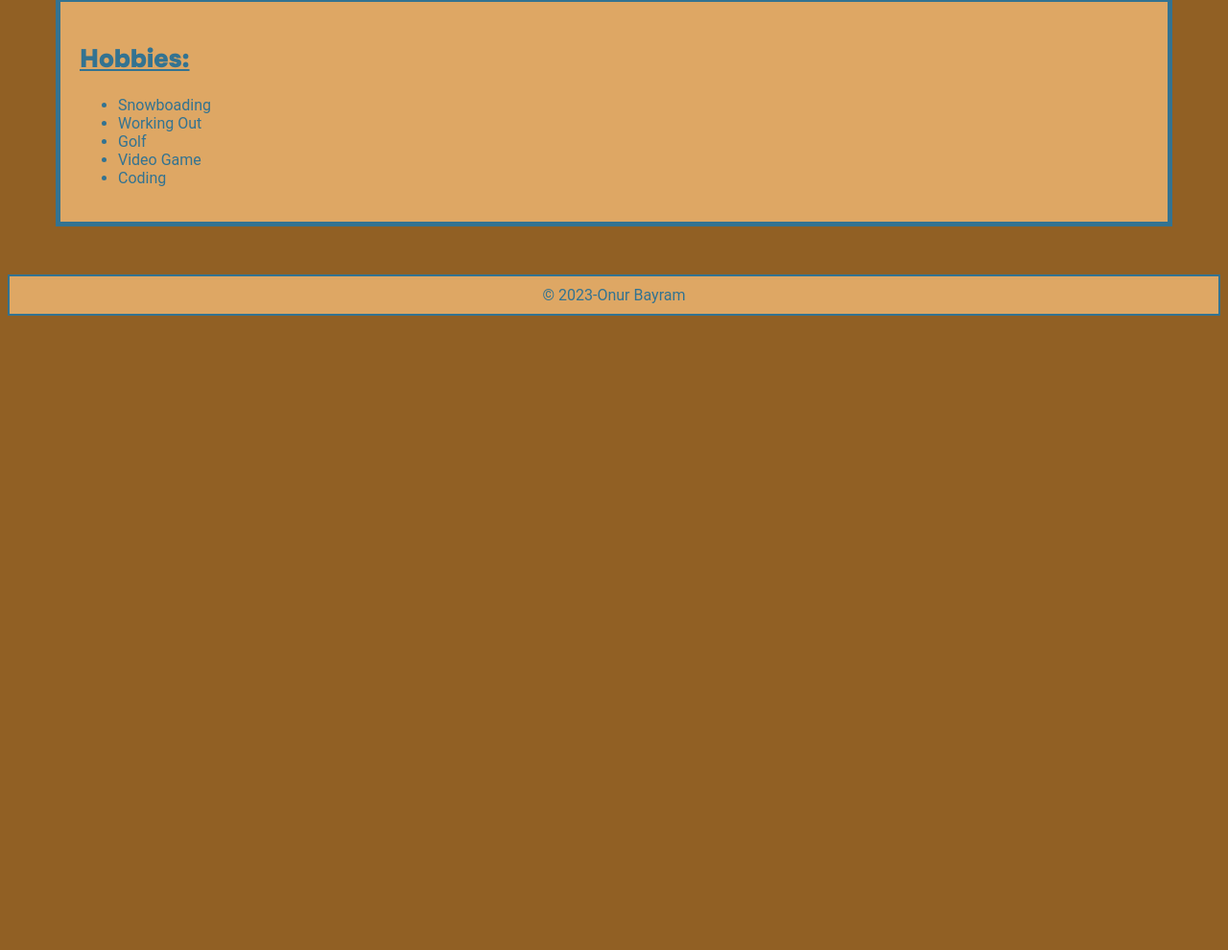
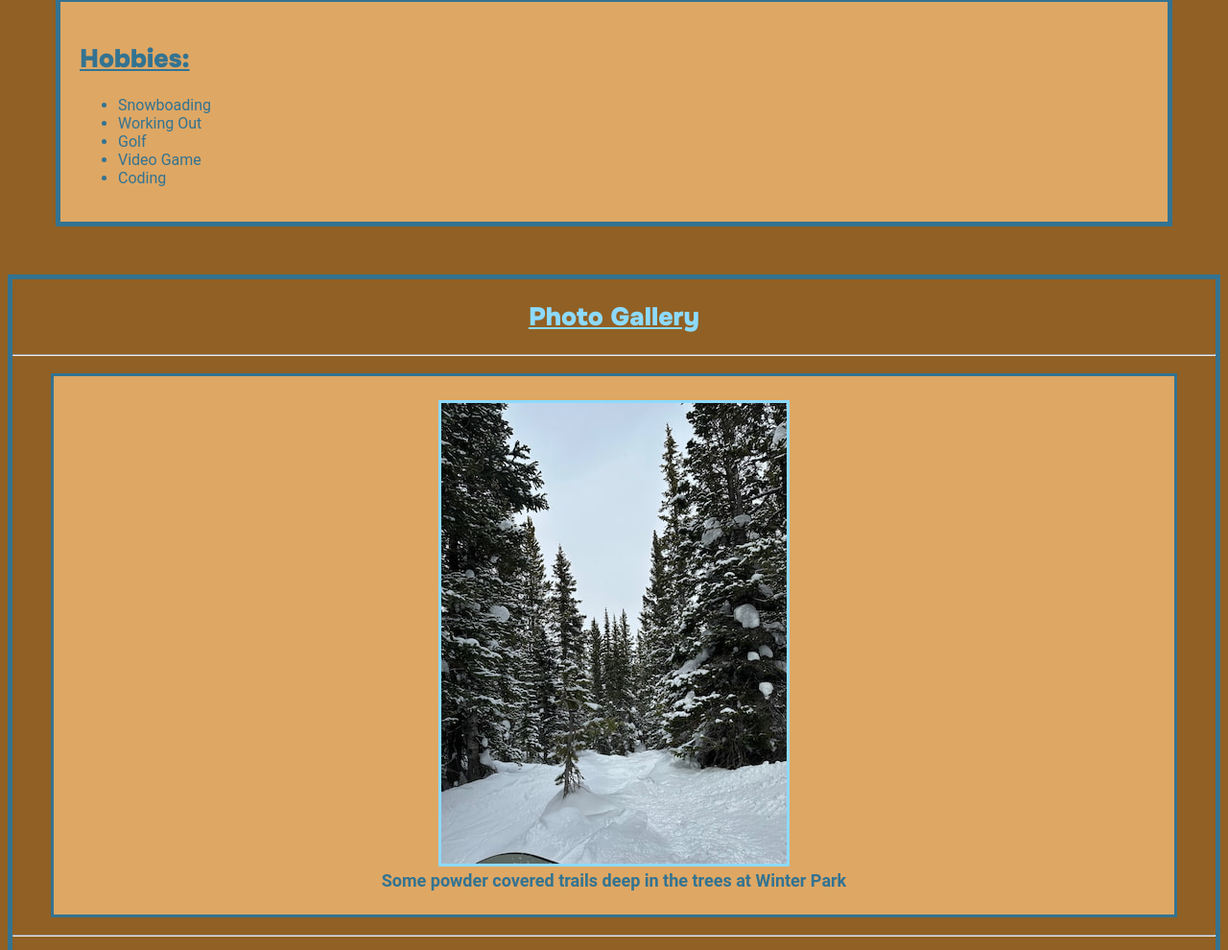
Before and after one commit to RVCC-IDMX/about-me-Onurbayram1, a plain HTML site: page index.html in a window 1280 px wide. Shown: the part 970-1960 px from the top of the page at 96% size. Before the commit the page ends 1307 px from the top, so only its background shows below. Drawn offline with Linux system fonts and the light colour scheme.

Commit message:
Adding photo gallery

```diff
--- a/css/style.css
+++ b/css/style.css
@@ -30,14 +30,17 @@ body{
     padding: 10px;
 }
 
+/* Hero Section */
 #hero img {
     width: 300px;
 }
 
+/* Bio Section */
 #bio {
     text-align: center;
 }
 
+/* Hobbies */
 #hobbies {
     background-color: #DEA764;
     padding: 20px;
@@ -45,3 +48,28 @@ body{
     border: 5px solid #337391;
     color: #337391;
 }
+
+/* Gallery */
+
+#gallery {
+    border: 5px solid #337391;
+    text-align: center;
+
+}
+
+#gallery img {
+    max-width: 100%;
+    max-height: 100%;
+    border: 3px solid #8CDAFF;
+}
+
+#gallery figure {
+    text-align: center;
+    border: 4px solid #337391;
+    padding: 25px;
+    font-size: large;
+    border: 3px solid #337391;
+    background: #DEA764;
+    color: #337391;
+    font-weight: 600;
+}
--- a/index.html
+++ b/index.html
@@ -58,6 +58,29 @@
                 <li> Coding </li>
             </ul>
         </section>
+        <section id="gallery">
+
+            <h2>Photo Gallery</h2>
+
+            <hr>
+            <figure>
+                <img src="img/Woods-640w.jpg" alt="Wood trails at Winter Park">
+                <figcaption>Some powder covered trails deep in the trees at Winter Park</figcaption>
+            </figure>
+
+            <hr>
+            <figure>
+                <img src="img/Cooper-640w.jpg" alt="Cooper Mountain">
+                <figcaption> Crazy massive mountain across from Cooper Mountain</figcaption>
+            </figure>
+
+            <hr>
+            <figure>
+                <img src="img/Abasin-640w.jpg" alt="Abasin">
+                <figcaption> Some ski trail sign and some fresh powder at Abasin (Arapahoe Basin)</figcaption>
+            </figure>
+
+        </section>
     </main>
 
     <footer>
```
